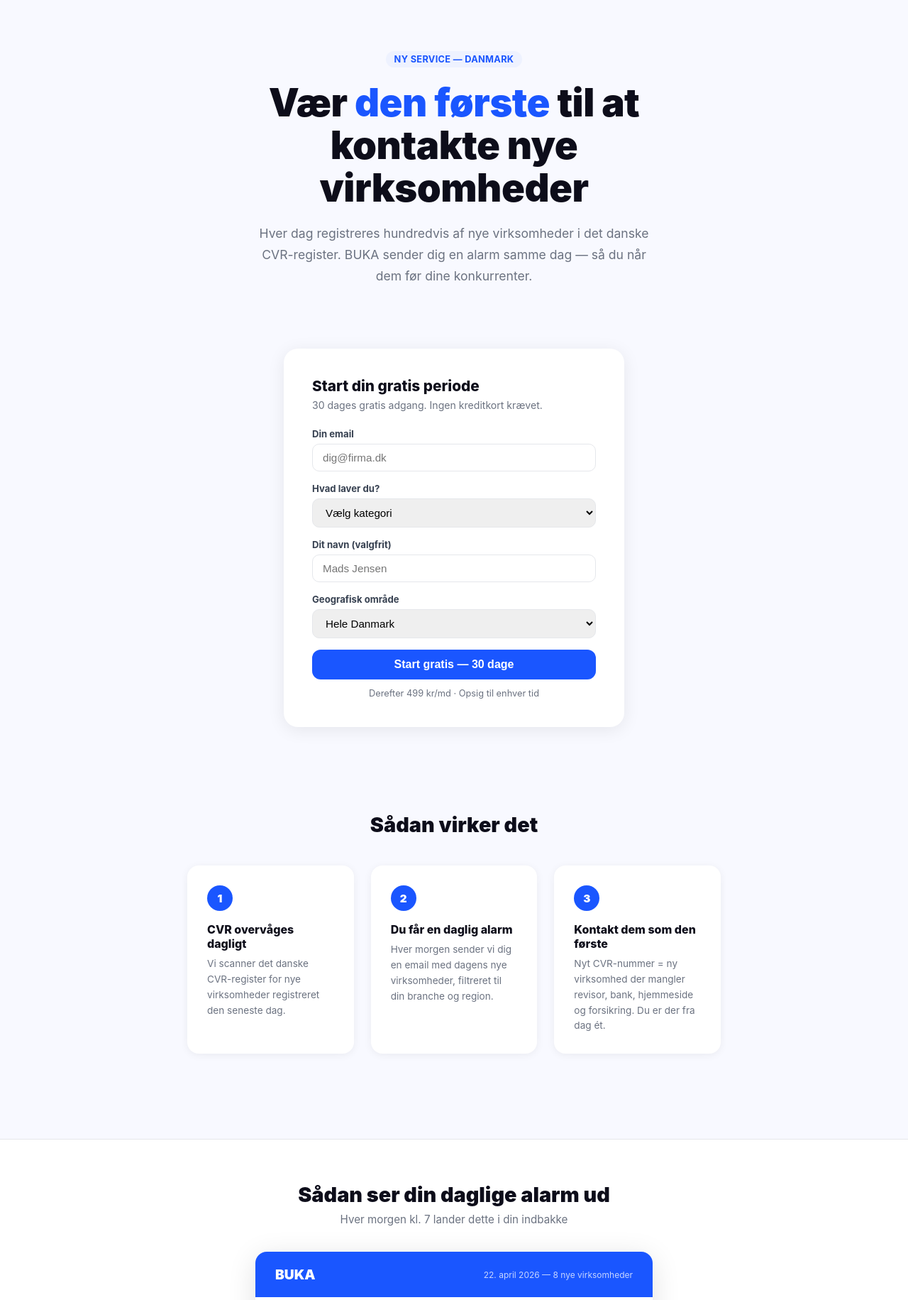
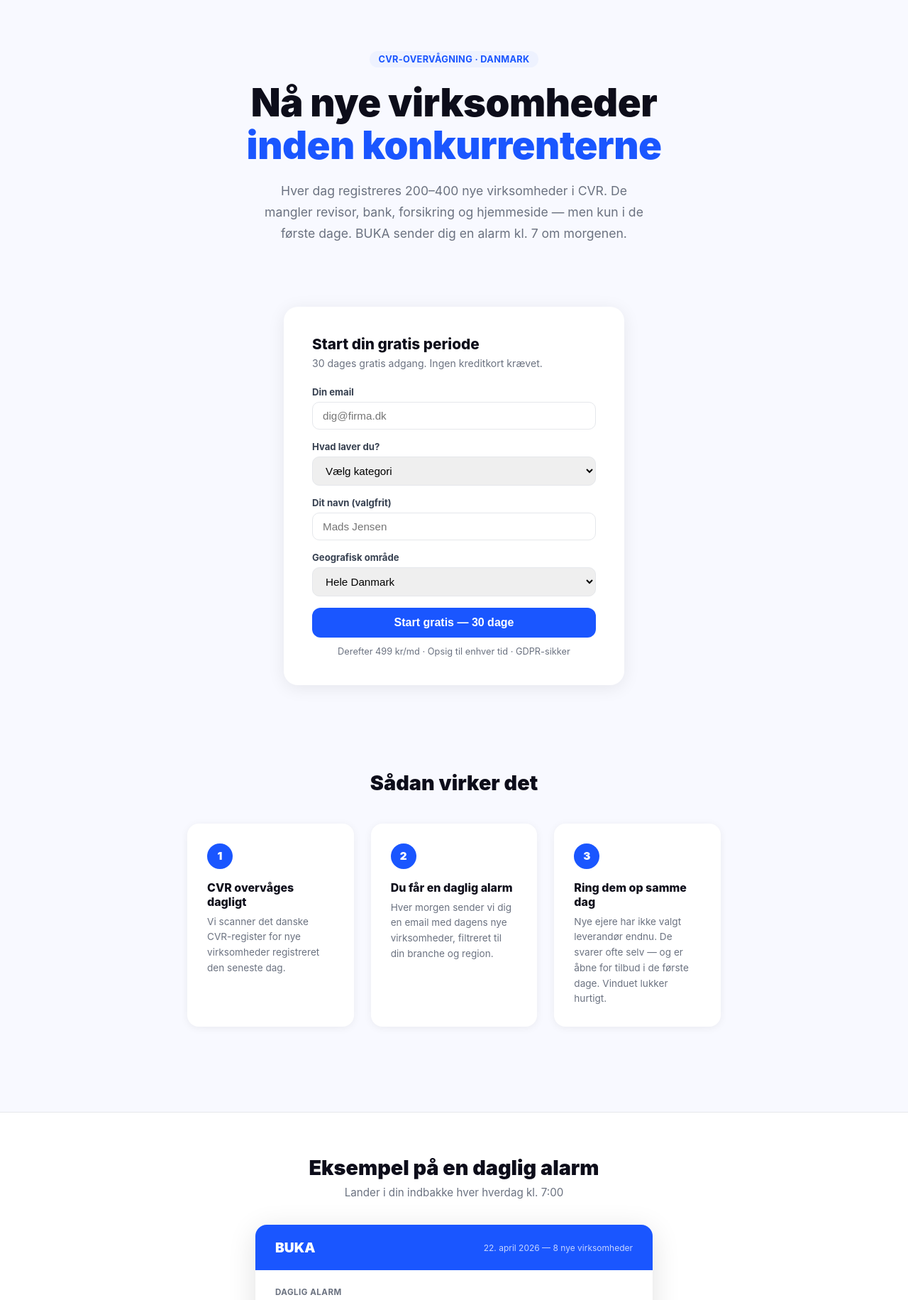
Before and after one commit to Valdemarr/buka-platform, a Flask app: page / in a window 1280 px wide. Shown: the part 68-1899 px from the top of the page at 71% size. Run offline with Flask 3, Linux system fonts and the light colour scheme; data that the repository does not hold is empty.

Commit message:
improve: sharpen hero copy, fix success msg, add GDPR signal, urgency in step 3

```diff
--- a/templates/index.html
+++ b/templates/index.html
@@ -70,16 +70,16 @@ body{font-family:-apple-system,BlinkMacSystemFont,"Segoe UI",sans-serif;backgrou
 </nav>
 
 <div class="hero">
-  <div class="badge">Ny service — Danmark</div>
-  <h1>Vær <em>den første</em> til at<br>kontakte nye virksomheder</h1>
-  <p>Hver dag registreres hundredvis af nye virksomheder i det danske CVR-register. BUKA sender dig en alarm samme dag — så du når dem før dine konkurrenter.</p>
+  <div class="badge">CVR-overvågning · Danmark</div>
+  <h1>Nå nye virksomheder<br><em>inden konkurrenterne</em></h1>
+  <p>Hver dag registreres 200–400 nye virksomheder i CVR. De mangler revisor, bank, forsikring og hjemmeside — men kun i de første dage. BUKA sender dig en alarm kl. 7 om morgenen.</p>
 </div>
 
 <div class="signup-box" id="signup">
   <h2>Start din gratis periode</h2>
   <p class="sub">30 dages gratis adgang. Ingen kreditkort krævet.</p>
   {% if success %}
-  <div style="background:#d1fae5;color:#065f46;padding:16px;border-radius:10px;font-weight:600;text-align:center">Du er tilmeldt! Vi sender dig en bekræftelse. ✓</div>
+  <div style="background:#d1fae5;color:#065f46;padding:16px;border-radius:10px;font-weight:600;text-align:center">Tilmeldt! Du modtager din første alarm næste hverdag kl. 7. ✓</div>
   {% else %}
   <form method="POST" action="/signup">
     <div class="form-group">
@@ -118,7 +118,7 @@ body{font-family:-apple-system,BlinkMacSystemFont,"Segoe UI",sans-serif;backgrou
     </div>
     <button type="submit" class="btn">Start gratis — 30 dage</button>
   </form>
-  <p class="trial">Derefter 499 kr/md · Opsig til enhver tid</p>
+  <p class="trial">Derefter 499 kr/md · Opsig til enhver tid · GDPR-sikker</p>
   {% if subscriber_count and subscriber_count > 0 %}
   <p style="text-align:center;font-size:0.8rem;color:#6b7280;margin-top:12px;">
     {{ subscriber_count }} abonnenter holder allerede øje med nye kunder
@@ -142,15 +142,15 @@ body{font-family:-apple-system,BlinkMacSystemFont,"Segoe UI",sans-serif;backgrou
     </div>
     <div class="step">
       <div class="num">3</div>
-      <h3>Kontakt dem som den første</h3>
-      <p>Nyt CVR-nummer = ny virksomhed der mangler revisor, bank, hjemmeside og forsikring. Du er der fra dag ét.</p>
+      <h3>Ring dem op samme dag</h3>
+      <p>Nye ejere har ikke valgt leverandør endnu. De svarer ofte selv — og er åbne for tilbud i de første dage. Vinduet lukker hurtigt.</p>
     </div>
   </div>
 </div>
 
 <div class="sample-section">
-  <h2>Sådan ser din daglige alarm ud</h2>
-  <p class="desc">Hver morgen kl. 7 lander dette i din indbakke</p>
+  <h2>Eksempel på en daglig alarm</h2>
+  <p class="desc">Lander i din indbakke hver hverdag kl. 7:00</p>
   <div class="email-mock">
     <div class="em-header">
       <span class="logo">BUKA</span>
```
